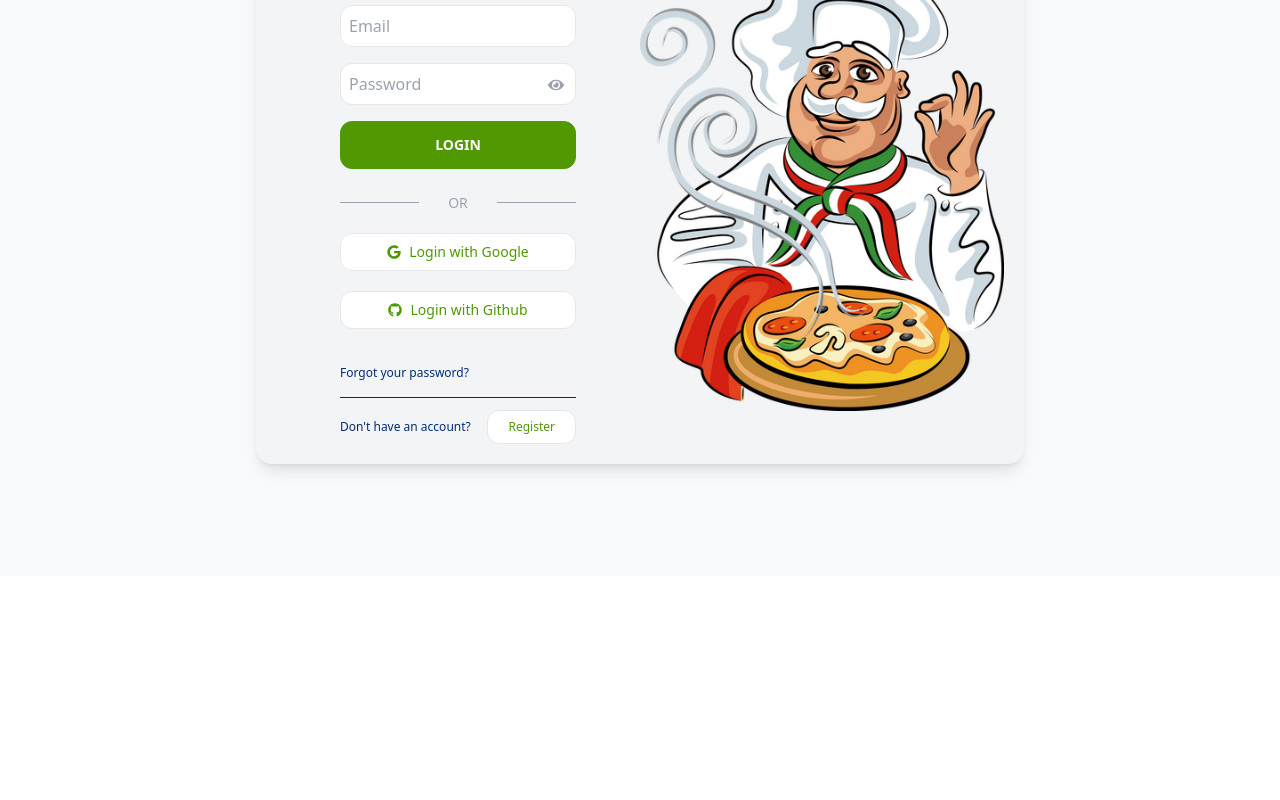
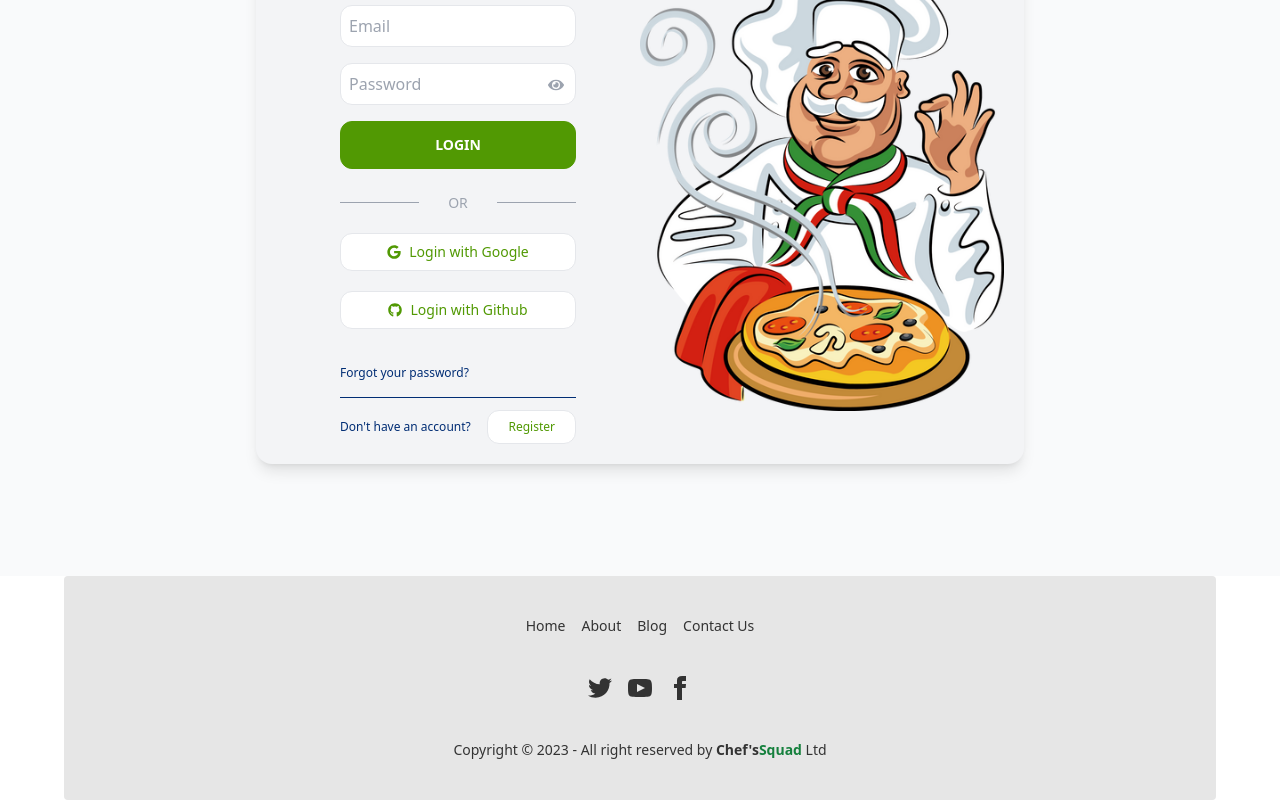
Before and after one commit to saadrafi/ChefsSquad, a React app: page /login in a window 1280 px wide. Shown: the part 288-1088 px from the top of the page. Before the commit the page ends 864 px from the top, so only its background shows below. Built offline with nearby package versions, Linux system fonts and the light colour scheme; no server answers; the HTML template or start-up script is replaced by a standard one.

Commit message:
Footer design finished

```diff
--- /dev/null
+++ b/src/components/footer/Footer.jsx
@@ -0,0 +1,66 @@
+import React from "react";
+import { Link } from "react-router-dom";
+
+const Footer = () => {
+  return (
+    <div className=" w-[90%] mx-auto">
+      <footer className="footer footer-center p-10 bg-base-200 text-base-content rounded">
+        <div className="grid grid-flow-col gap-4">
+          <Link to="/" className="link link-hover">Home</Link>
+          <Link to="/about" className="link link-hover">About</Link>
+          <Link to="/blog" className="link link-hover">Blog</Link>
+          <Link className="link link-hover">Contact Us</Link>
+        </div>
+        <div>
+          <div className="grid grid-flow-col gap-4">
+            <a>
+              <svg
+                xmlns="http://www.w3.org/2000/svg"
+                width="24"
+                height="24"
+                viewBox="0 0 24 24"
+                className="fill-current"
+              >
+                <path d="M24 4.557c-.883.392-1.832.656-2.828.775 1.017-.609 1.798-1.574 2.165-2.724-.951.564-2.005.974-3.127 1.195-.897-.957-2.178-1.555-3.594-1.555-3.179 0-5.515 2.966-4.797 6.045-4.091-.205-7.719-2.165-10.148-5.144-1.29 2.213-.669 5.108 1.523 6.574-.806-.026-1.566-.247-2.229-.616-.054 2.281 1.581 4.415 3.949 4.89-.693.188-1.452.232-2.224.084.626 1.956 2.444 3.379 4.6 3.419-2.07 1.623-4.678 2.348-7.29 2.04 2.179 1.397 4.768 2.212 7.548 2.212 9.142 0 14.307-7.721 13.995-14.646.962-.695 1.797-1.562 2.457-2.549z"></path>
+              </svg>
+            </a>
+            <a>
+              <svg
+                xmlns="http://www.w3.org/2000/svg"
+                width="24"
+                height="24"
+                viewBox="0 0 24 24"
+                className="fill-current"
+              >
+                <path d="M19.615 3.184c-3.604-.246-11.631-.245-15.23 0-3.897.266-4.356 2.62-4.385 8.816.029 6.185.484 8.549 4.385 8.816 3.6.245 11.626.246 15.23 0 3.897-.266 4.356-2.62 4.385-8.816-.029-6.185-.484-8.549-4.385-8.816zm-10.615 12.816v-8l8 3.993-8 4.007z"></path>
+              </svg>
+            </a>
+            <a>
+              <svg
+                xmlns="http://www.w3.org/2000/svg"
+                width="24"
+                height="24"
+                viewBox="0 0 24 24"
+                className="fill-current"
+              >
+                <path d="M9 8h-3v4h3v12h5v-12h3.642l.358-4h-4v-1.667c0-.955.192-1.333 1.115-1.333h2.885v-5h-3.808c-3.596 0-5.192 1.583-5.192 4.615v3.385z"></path>
+              </svg>
+            </a>
+          </div>
+        </div>
+        <div>
+          <p>
+            Copyright © 2023 - All right reserved by{" "}
+            <Link to="/" className="font-extrabold cursor-pointer ">
+              <span>Chef's</span>
+              <span className=" text-green-700">Squad</span>
+            </Link>{" "}
+            Ltd
+          </p>
+        </div>
+      </footer>
+    </div>
+  );
+};
+
+export default Footer;
--- a/src/components/layouts/Main.jsx
+++ b/src/components/layouts/Main.jsx
@@ -2,6 +2,7 @@
 import Navbar from "../navbar/Navbar";
 import { Outlet } from "react-router-dom";
 import { ToastContainer } from "react-toastify";
+import Footer from "../footer/Footer";
 
 const Main = () => {
   return (
@@ -9,6 +10,7 @@
       <Navbar></Navbar>
       <ToastContainer position="bottom-center"></ToastContainer>
       <Outlet></Outlet>
+      <Footer></Footer>
     </div>
   );
 };
```
